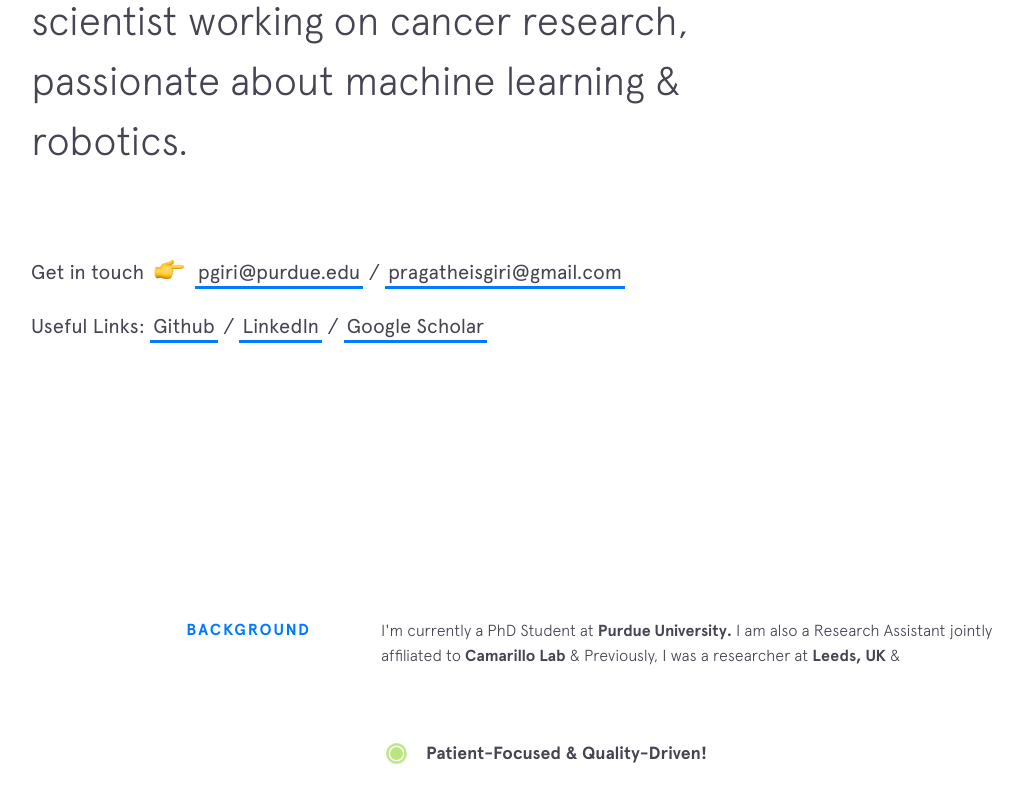
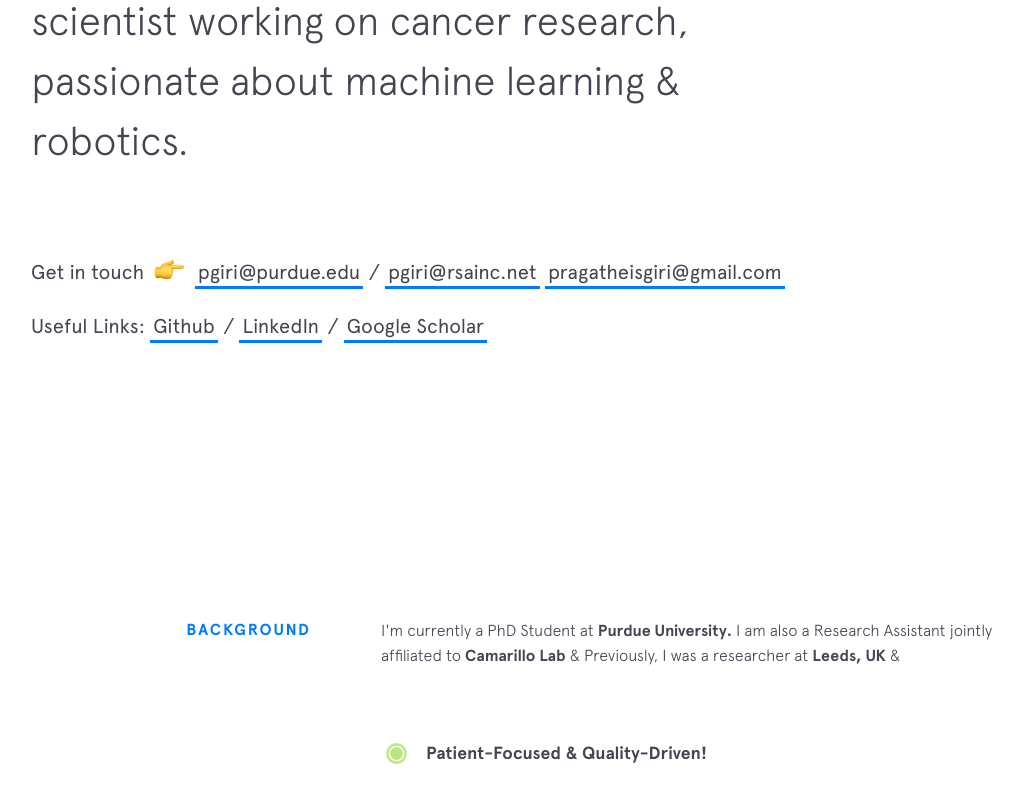
Before and after one commit to Pragatheis/pragatheis.github.io, a Jekyll site: the page built from index.html, in a window 1280 px wide and 900 px high, scrolled down 382 px. Shown: the top 803 px of the window, without its empty margins (69-1092 px from the left). Built offline with Jekyll 4.4.1, drawn with Linux system fonts in a browser that asks for light colours; nearby versions of some CDN libraries.

Commit message:
Update intro.html

```diff
--- a/_includes/intro.html
+++ b/_includes/intro.html
@@ -16,6 +16,9 @@
     </span>
     <span>/</span>
     <span>
+      <a href="mailto:RS&A" target="_blank" class="highlight-link">pgiri@rsainc.net</a>
+    </span>
+    <span>
       <a href="mailto:pragatheisgiri@gmail.com" target="_blank" class="highlight-link">pragatheisgiri@gmail.com</a>
     </span>
     <p>
```
